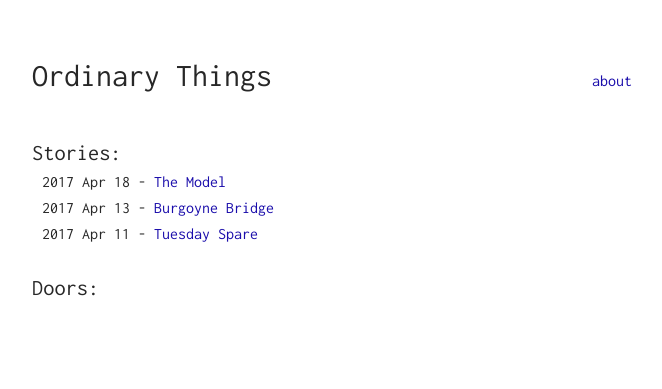
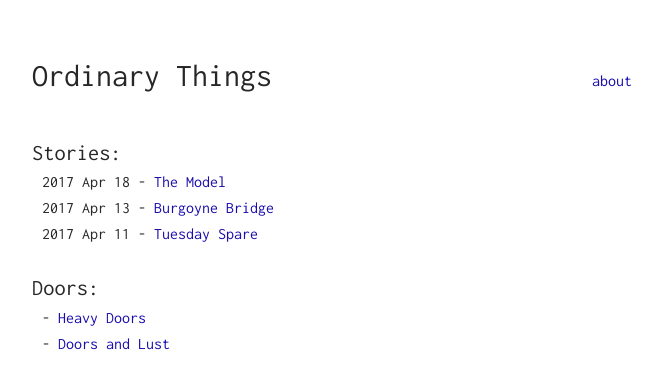
Before and after one commit to ordinarythings/ordinarythings.github.io, a Jekyll site: the page built from index.html, in a window 1280 px wide. Shown: the top 389 px of the page, without its empty margins (308-970 px from the left). Built offline with Jekyll 4.4.1, drawn with Linux system fonts in a browser that asks for light colours; a file with an impossible date is left out.

Commit message:
Playing with dates

```diff
--- a/_config.yml
+++ b/_config.yml
@@ -26,3 +26,6 @@ kramdown:
   input: GFM
   hard_wrap: false
 highlighter: rouge
+
+collections:
+  - doors
```
Also changed, not shown: _posts/2016-02-05-Doors-and-Lust.md (renamed from _posts/0000-00-00-Doors-and-Lust.md), _posts/2016-02-05-Heavy-Doors.md (renamed from _posts/0000-00-00-Heavy-Doors.md).
